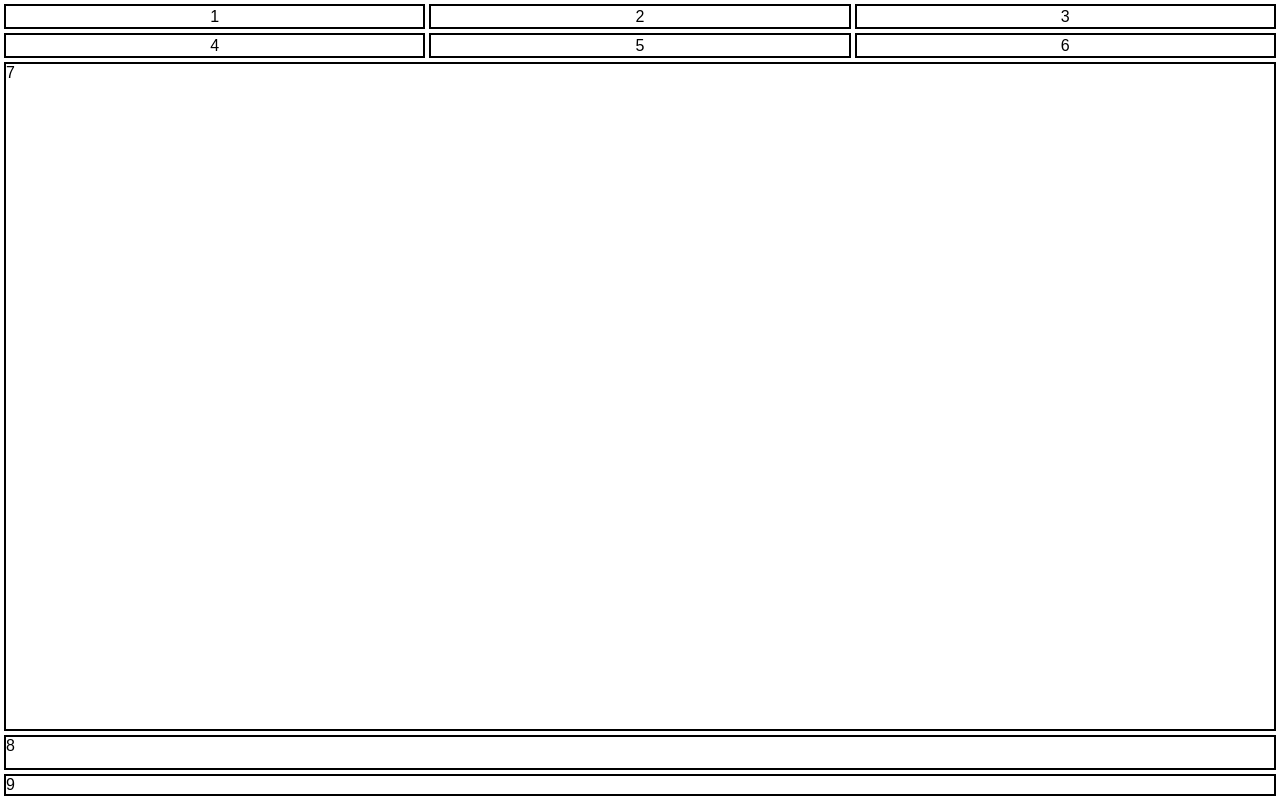
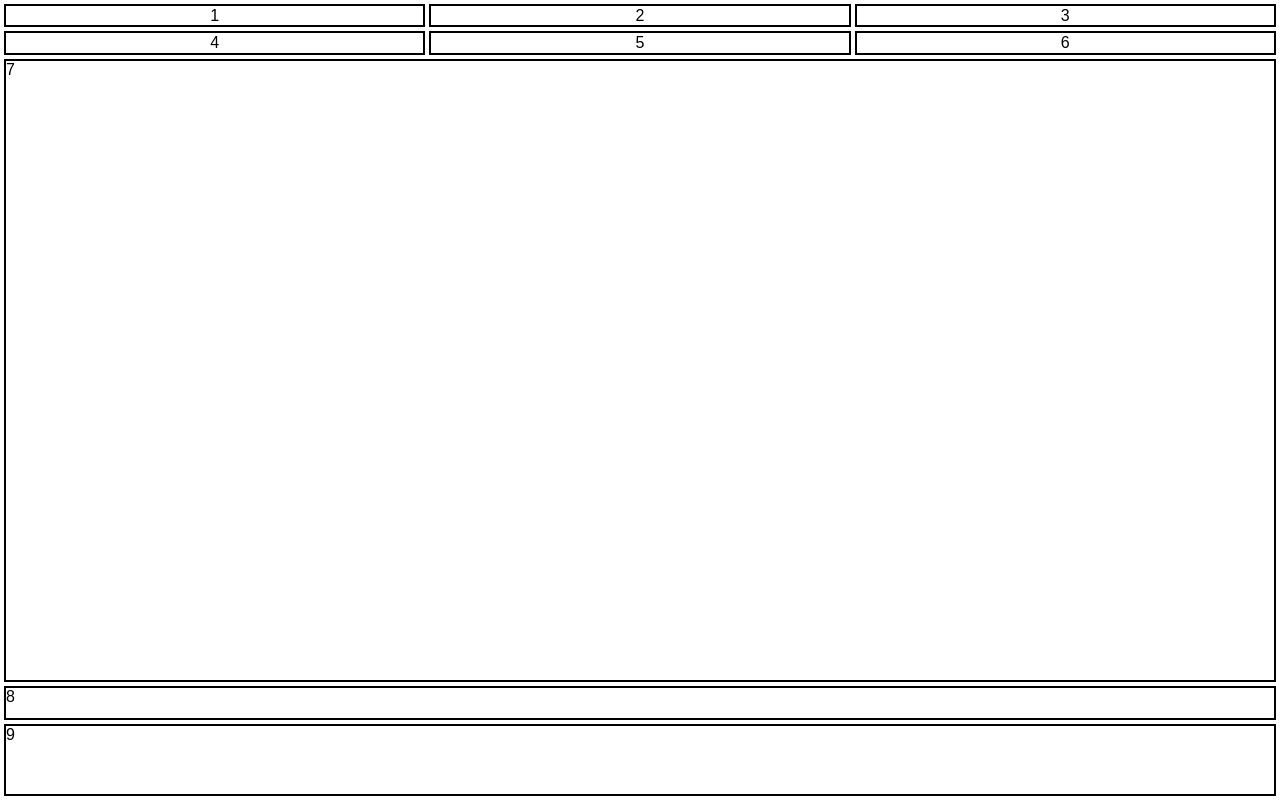
Before and after one commit to desenvolvedorwebV/LayoutGame, a plain HTML site: page index.html in a window 1280 px wide. Drawn offline with Linux system fonts and the light colour scheme.

Commit message:
Update index.html

```diff
--- a/index.html
+++ b/index.html
@@ -61,7 +61,7 @@
     }
 
     #div9 {
-      flex: 1; /* ocupa espaço restante */
+      height: 18vh;
     }
   </style>
 </head>
```
